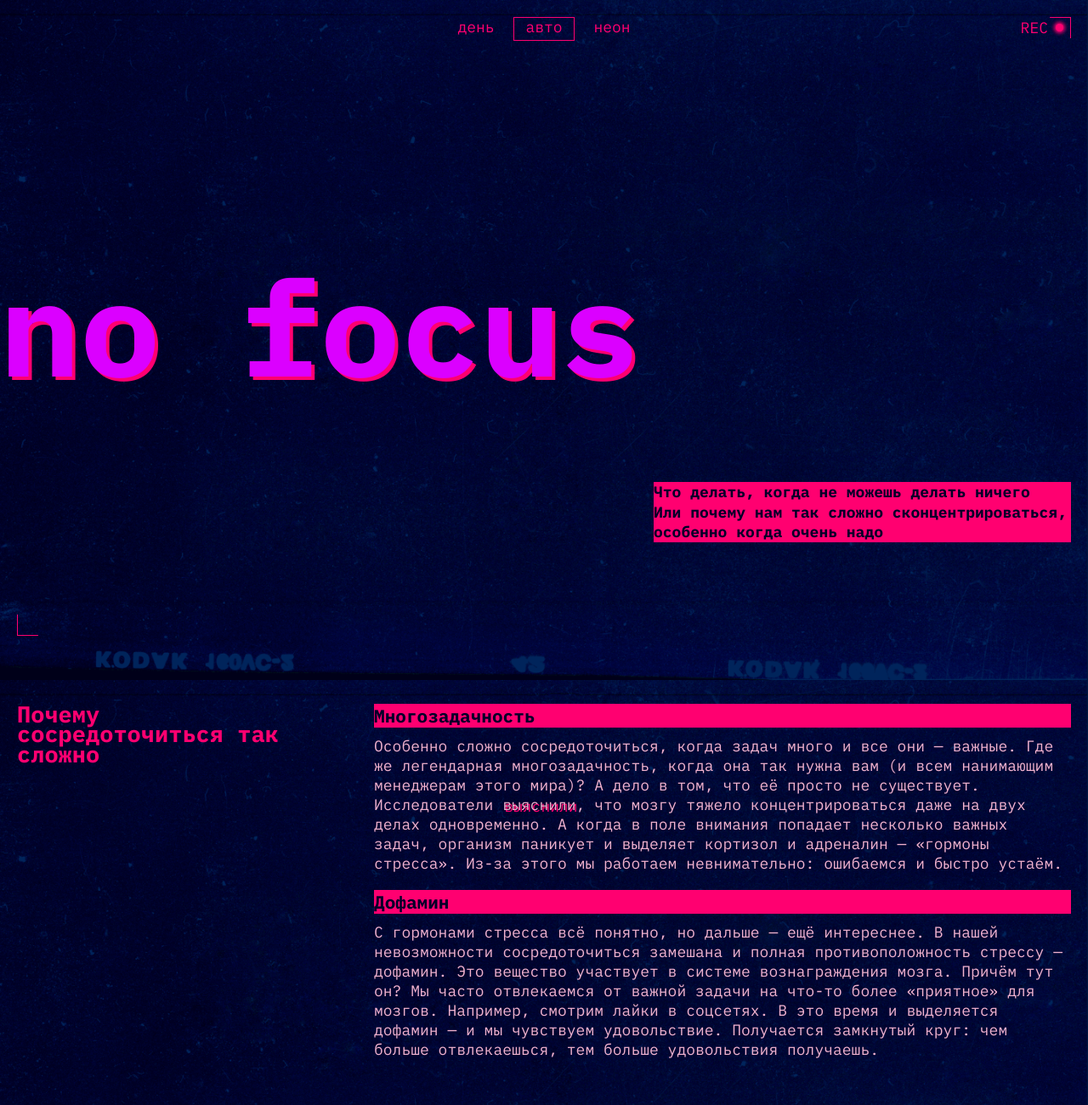
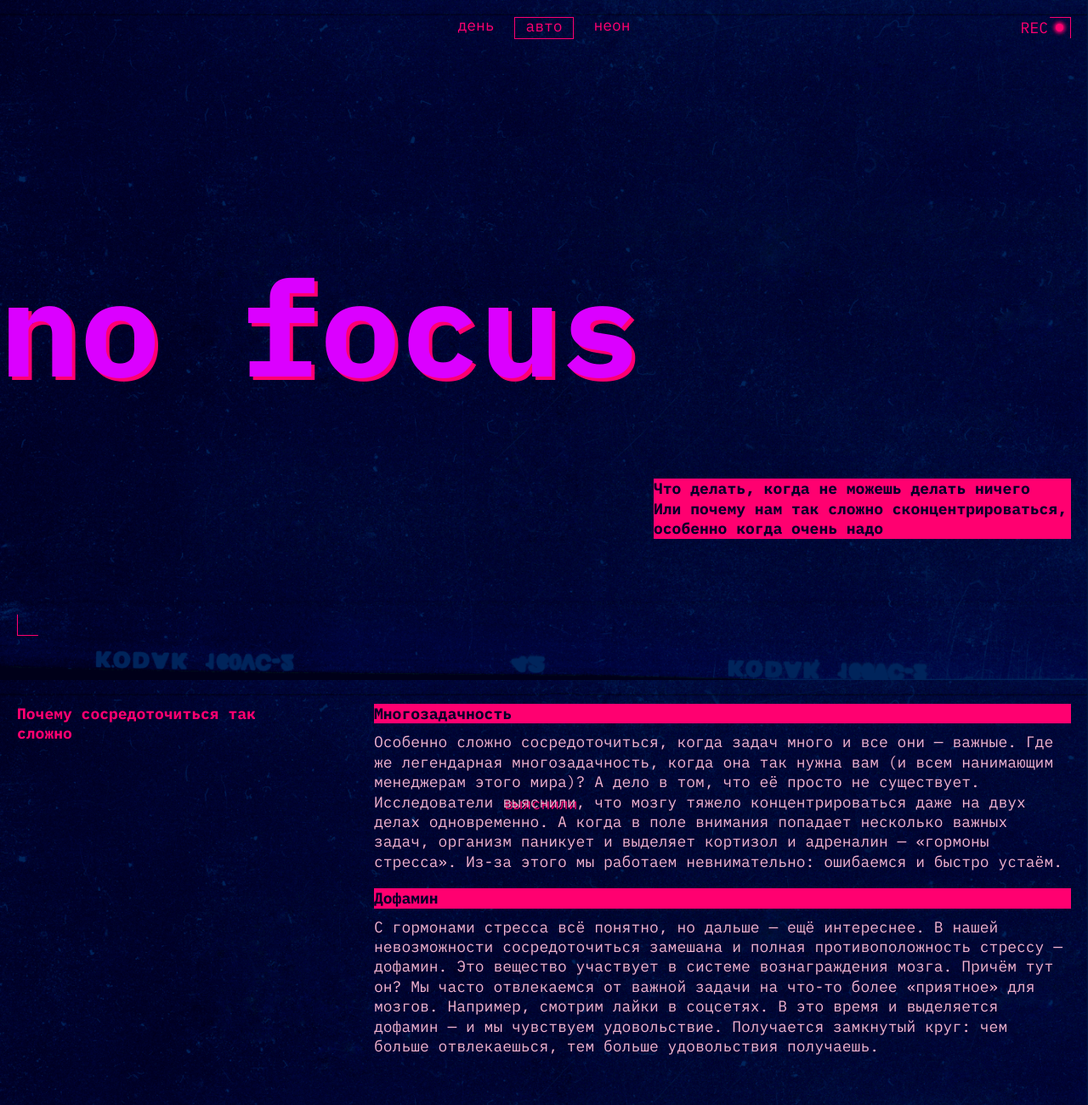
Before and after one commit to nelzyazanyato/slozhno-sosredotochitsya-fd, a plain HTML site: page index.html in a window 1280 px wide. Shown: the top 1300 px of the page at 85% size. Drawn offline with Linux system fonts and the light colour scheme.

Commit message:
try again

```diff
--- a/styles/style.css
+++ b/styles/style.css
@@ -9,7 +9,6 @@
   background-position: center;
   background-size: cover;
   background-attachment: fixed;
-  font-size: var(--font-size);
 }
 
 .decorated-zone {
@@ -69,24 +68,28 @@
 }
 
 .header__theme-menu-item {
-  height: 26px;
-  width: 70px;
+ height: 100%;
+ width: 100%;
 }
 
 .header__theme-menu-button {
+  display: flex;
+   box-sizing: border-box;
   background-color: transparent;
   font-weight: 400;
-  line-height: 1.125rem;
+  line-height: 18px;
+  font-size: var(--font-size);
   border: 0 none;
   text-align: center;
   color: var(--accent-color);
-  width: 100%;
-  height: 100%;
-  padding: 0 0 4px 0;
+  height: 26px;
+  width: 70px;
+  justify-content: center;
+
 }
 
 .header__theme-menu-button:hover {
-  border: 1px solid var(--hover__button);
+  outline: 1px solid var(--hover__button);
 }
 
 .header__theme-menu-button:focus {
@@ -95,7 +98,7 @@
 }
 
 .header__theme-menu-button_active {
-  outline: 1px solid var(--accent-color);
+  border: 1px solid var(--accent-color);
 }
 
 .header__title {
@@ -113,6 +116,7 @@
   color: var(--color-text);
   font-weight: var(--font-weight);
   line-height: 23.4px;
+   font-size: var(--font-size);
 }
 
 .title-decor {
@@ -121,11 +125,11 @@
 
 .content-section {
   display: grid;
-  gap: 20px;
+  row-gap: 20px;
 }
 
 .content {
-  margin-block-start: 40px;
+  margin-block: 40px;
   margin-inline: var(--margin);
   gap: 50px;
   display: grid;
@@ -135,11 +139,14 @@
   color: var(--accent-color);
   font-weight: var(--font-weight);
   line-height: calc(23.4 / 16 * 1rem);
+  font-size: var(--font-size);
 }
 
 .subline {
   color: var(--color-text);
   font-weight: var(--font-weight);
+  font-size: var(--font-size);
+  line-height: var(--line-height);
 }
 
 .subtitle {
@@ -150,6 +157,8 @@
   color: var(--p-text-color);
   margin-block-start: 10px;
   font-weight: 400;
+   font-size: var(--font-size);
+   line-height: var(--line-height);
 }
 
 .card__content__list {
@@ -160,6 +169,8 @@
 .subline-small {
   font-weight: 400;
   color: var(--color-text);
+  font-size: var(--font-size);
+  line-height: var(--line-height);
 }
 
 .link {
@@ -185,6 +196,7 @@
 .galery-title {
   color: var(--color-text);
   font-weight: var(--font-weight);
+   font-size: var(--font-size);
 }
 
 .galery img {
@@ -199,7 +211,7 @@
   grid-template-rows: 1fr;
   align-items: center;
   justify-items: center;
-  min-block-size: 668px;
+  min-block-size: var(--min-block-size);
   max-block-size: 100dvh;
 }
 
@@ -224,7 +236,6 @@
   .header,
   .footer {
     --min-block-size: 1024px;
-    max-block-size: 100vh;
   }
   .header__theme-menu {
     margin-inline-end: 20px;
@@ -234,7 +245,7 @@
   .title {
     justify-self: end;
     margin-inline-end: 20px;
-    margin-block-end: 12px;
+    margin-block-end: 20px;
     inline-size: 364px;
   }
 
@@ -260,6 +271,7 @@
 
   .similar-section {
     grid-template-columns: var(--grid-template-columns);
+    gap:20px;
   }
 
   .card__content {
@@ -306,9 +318,7 @@
   .header,
   .footer {
     --min-block-size: 768px;
-    max-block-size: 100vh;
-
-  }
+   }
 
   .header__theme-menu {
     justify-self: center;
--- a/styles/variables.css
+++ b/styles/variables.css
@@ -10,6 +10,7 @@
   --font-weight: 700;
   --bg-color: #000028;
   --font-size: 1.125rem;
+  --line-height: 23.4px;
   --margin: 10px;
   --color-text: #000028;
   --p-text-color: #f1b2ce;
```
